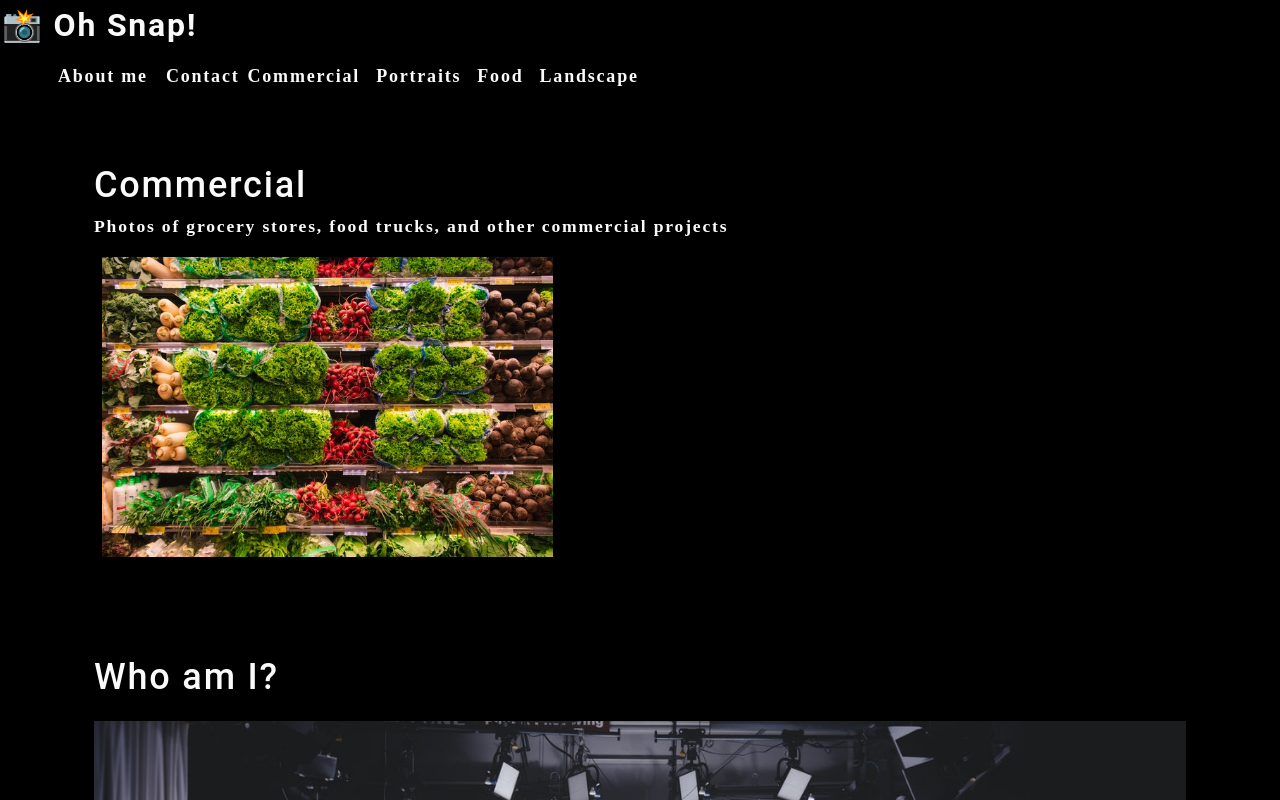
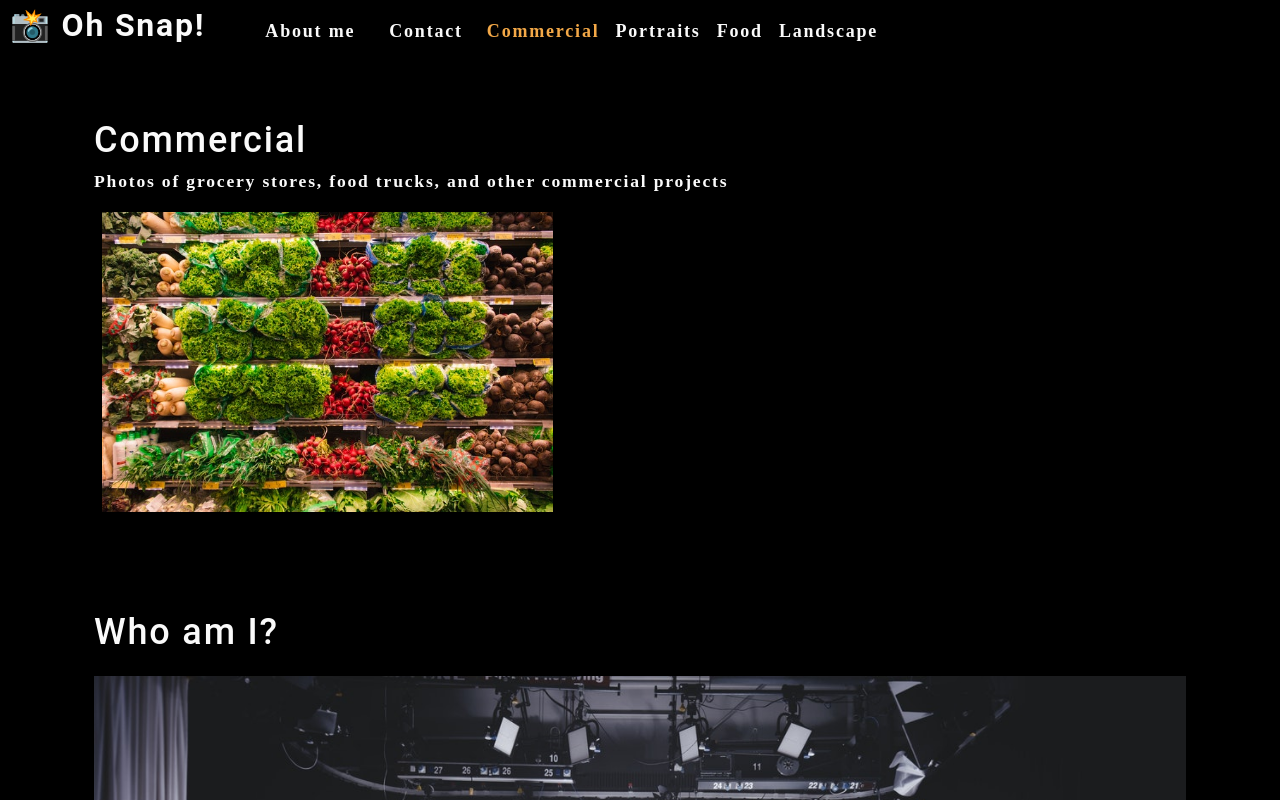
Before and after one commit to SamsonGee/photo-port, a React (Create React App) app: page / in a window 1280 px wide. Shown: the top 800 px of the page. Built offline with nearby package versions, Linux system fonts and the light colour scheme.

Commit message:
why did i wait so long

```diff
--- a/src/App.js
+++ b/src/App.js
@@ -1,13 +1,29 @@
-import React from 'react';
-import Nav from './components/Nav'
+import React, { useState } from 'react';
+import Nav from './components/Nav';
 import About from './components/About';
-import Gallery from "./components/Gallery";
+import Gallery from './components/Gallery';
 
 
 function App() {
+  const [categories] = useState([
+    {
+      name: 'commercial',
+      description: 'Photos of grocery stores, food trucks, and other commercial projects',
+    },
+    { name: 'portraits', description: 'Portraits of people in my life' },
+    { name: 'food', description: 'Delicious delicacies' },
+    { name: 'landscape', description: 'Fields, farmhouses, waterfalls, and the beauty of nature' },
+  ]);
+
+  const [currentCategory, setCurrentCategory] = useState(categories[0]);
+
   return (
     <div>
-      <Nav></Nav>
+      <Nav
+        categories={categories}
+        setCurrentCategory={setCurrentCategory}
+        currentCategory={currentCategory}
+      ></Nav>
       <main>
         <Gallery></Gallery>
         <About></About>
--- a/src/components/Nav/index.js
+++ b/src/components/Nav/index.js
@@ -1,24 +1,19 @@
-import React from "react";
+import React, { useEffect } from 'react';
+import { capitalizeFirstLetter } from '../../utils/helpers';
 
-function Nav() {
-    function categorySelected(name) {
-        console.log(`${name} clicked`)
-    }
-    const categories = [
-        {
-          name: "Commercial",
-          description:
-            "Photos of grocery stores, food trucks, and other commercial projects",
-        },
-        { name: "Portraits", description: "Portraits of people in my life" },
-        { name: "Food", description: "Delicious delicacies" },
-        {
-          name: "Landscape",
-          description: "Fields, farmhouses, waterfalls, and the beauty of nature",
-        },
-      ];
+function Nav(props) {
+  const {
+    categories = [],
+    setCurrentCategory,
+    currentCategory,
+  } = props;
+
+  useEffect(() => {
+    document.title = capitalizeFirstLetter(currentCategory.name);
+  }, [currentCategory]);
+
   return (
-        <header>
+    <header className="flex-row px-1">
       <h2>
         <a data-testid="link" href="/">
           <span role="img" aria-label="camera"> 📸</span> Oh Snap!
@@ -31,23 +26,29 @@
               About me
             </a>
           </li>
-                <li>
+          <li className="mx-2">
             <span>Contact</span>
           </li>
           {categories.map((category) => (
             <li
-                    className="mx-1"
+              className={`mx-1 ${
+                currentCategory.name === category.name && 'navActive'
+                }`}
               key={category.name}
             >
-                    <span onClick={categorySelected(category.name)} >
-                    {category.name}
+              <span
+                onClick={() => {
+                  setCurrentCategory(category)
+                }}
+              >
+                {capitalizeFirstLetter(category.name)}
               </span>
             </li>
           ))}
         </ul>
       </nav>
     </header>
-    )
-};
+  );
+}
 
 export default Nav;
```
Lines whose indentation alone changed are shown as unchanged.
